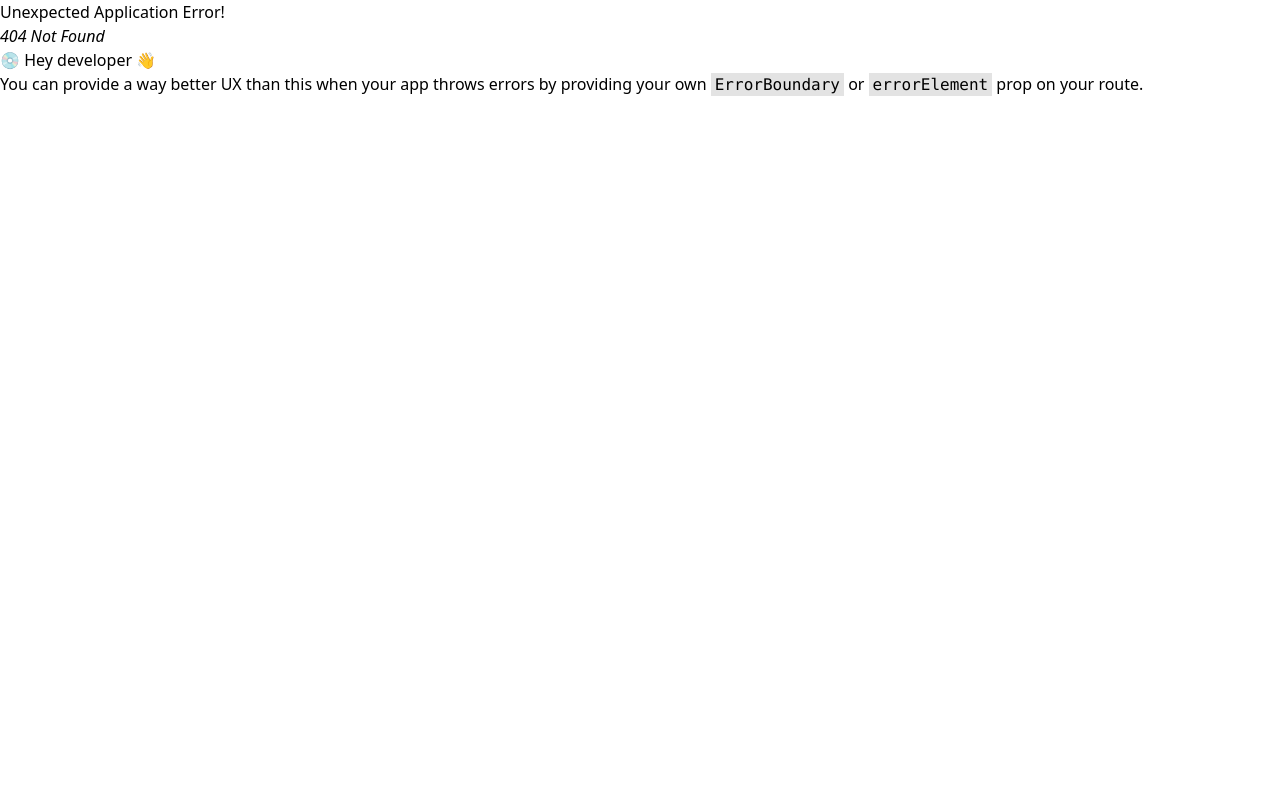
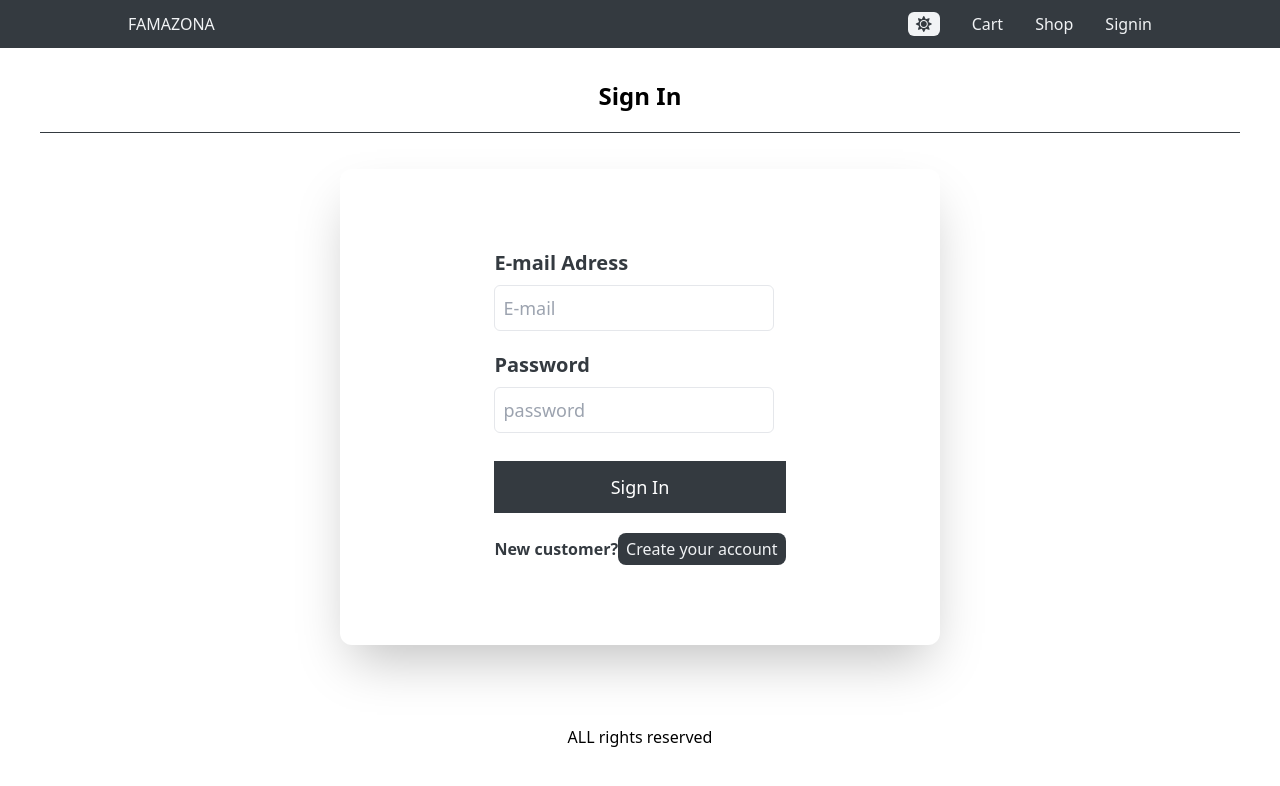
Before and after one commit to rezis-work/amazona, a React (Vite) app in the folder frontend/: page /signin in a window 1280 px wide. Before the commit this address had no page. Shown: the top 786 px of the page. Built offline with nearby package versions, Linux system fonts and the light colour scheme.

Commit message:
add sign in system and page

```diff
--- a/frontend/src/App.tsx
+++ b/frontend/src/App.tsx
@@ -6,6 +6,7 @@ import Footer from "./components/Footer";
 import Navbar from "./components/Navbar";
 import { useContext, useEffect } from "react";
 import { Store } from "./Store";
+
 function App() {
   const {
     state: { mode, cart },
--- a/frontend/src/Store.tsx
+++ b/frontend/src/Store.tsx
@@ -1,11 +1,19 @@
 import React from "react";
 import { Cart, CartItem } from "./types/Cart";
+import { UserInfo } from "./types/UserInfo";
 type AppState = {
   mode: string;
   cart: Cart;
+  userInfo?: UserInfo;
+  budget: number;
 };
 
 const initialState: AppState = {
+  budget: 0,
+  userInfo: localStorage.getItem("userInfo")
+    ? JSON.parse(localStorage.getItem("userInfo")!)
+    : null,
+
   mode: localStorage.getItem("mode")
     ? localStorage.getItem("mode")!
     : window.matchMedia &&
@@ -38,7 +46,10 @@ const initialState: AppState = {
 type Action =
   | { type: `SWITCH_MODE` }
   | { type: "CART_ADD_ITEM"; payload: CartItem }
-  | { type: "CART_REMOVE_ITEM"; payload: CartItem };
+  | { type: "CART_REMOVE_ITEM"; payload: CartItem }
+  | { type: "USER_SIGNIN"; payload: UserInfo }
+  | { type: "USER_SIGNOUT" }
+  | { type: "ADD_BUDGET"; payload: number };
 
 function reducer(state: AppState, action: Action): AppState {
   switch (action.type) {
@@ -66,6 +77,30 @@ function reducer(state: AppState, action: Action): AppState {
       localStorage.setItem("cartItems", JSON.stringify(cartItems));
       return { ...state, cart: { ...state.cart, cartItems } };
     }
+    case "USER_SIGNIN":
+      return { ...state, userInfo: action.payload };
+    case "USER_SIGNOUT":
+      return {
+        ...state,
+        cart: {
+          cartItems: [],
+          paymentMethod: "PayPal",
+          shippingAddress: {
+            fullName: "",
+            address: "",
+            postalCode: "",
+            city: "",
+            country: "",
+          },
+          itemsPrice: 0,
+          shippingPrice: 0,
+          taxPrice: 0,
+          totalPrice: 0,
+        },
+        userInfo: undefined,
+      };
+    case "ADD_BUDGET":
+      return { ...state, budget: action.payload };
     default:
       return state;
   }
--- a/frontend/src/components/Navbar.tsx
+++ b/frontend/src/components/Navbar.tsx
@@ -1,6 +1,8 @@
 import { Link } from "react-router-dom";
 import { Cart } from "../types/Cart";
 import { useState, useEffect } from "react";
+import { useContext } from "react";
+import { Store } from "../Store";
 
 interface NavProps {
   mode: string;
@@ -11,7 +13,11 @@ interface NavProps {
 export default function Navbar({ modeHandle, mode, cart }: NavProps) {
   const [opacity, setOpacity] = useState("bg-opacity-100");
   const [isMenuOpen, setIsMenuOpen] = useState(false);
+  const [isUserDropdownOpen, setIsUserDropdownOpen] = useState(false);
+  const { state, dispatch } = useContext(Store);
+  const { userInfo } = state;
 
+  console.log(userInfo);
   useEffect(() => {
     const handleScroll = () => {
       const scrollOpacity =
@@ -34,6 +40,19 @@ export default function Navbar({ modeHandle, mode, cart }: NavProps) {
 
   const closeMenu = () => {
     setIsMenuOpen(false);
+  };
+
+  const toggleUserDropdown = () => {
+    setIsUserDropdownOpen((prev) => !prev);
+  };
+
+  const signOutHandler = () => {
+    dispatch({ type: "USER_SIGNOUT" });
+    localStorage.removeItem("userInfo");
+    localStorage.removeItem("cartItems");
+    localStorage.removeItem("shippingAddress");
+    localStorage.removeItem("paymentMethod");
+    window.location.href = "/signin";
   };
 
   return (
@@ -86,9 +105,44 @@ export default function Navbar({ modeHandle, mode, cart }: NavProps) {
         <Link to="/shop" onClick={close} className="hover:text-gray-500">
           Shop
         </Link>
-        <Link to="/signin" onClick={closeMenu} className="hover:text-gray-500">
-          Signin
-        </Link>
+        {userInfo ? (
+          <div className="relative">
+            <button
+              onClick={toggleUserDropdown}
+              className="hover:text-gray-500"
+            >
+              {userInfo.name}
+            </button>
+            {isUserDropdownOpen && (
+              <div className="absolute right-0 mt-2 w-48 bg-white shadow-lg rounded-md py-1">
+                <Link
+                  to="/profile"
+                  onClick={closeMenu}
+                  className="block px-4 py-2 hover:bg-gray-100"
+                >
+                  Profile
+                </Link>
+                <Link
+                  to="/signin"
+                  onClick={() => {
+                    closeMenu(), signOutHandler();
+                  }}
+                  className="block px-4 py-2 hover:bg-gray-100"
+                >
+                  Sign Out
+                </Link>
+              </div>
+            )}
+          </div>
+        ) : (
+          <Link
+            to="/signin"
+            onClick={closeMenu}
+            className="hover:text-gray-500"
+          >
+            Signin
+          </Link>
+        )}
       </div>
       <nav
         className={`${
@@ -115,9 +169,44 @@ export default function Navbar({ modeHandle, mode, cart }: NavProps) {
         <Link className=" hover:text-gray-500" to="/shop">
           Shop
         </Link>
-        <Link className=" hover:text-gray-500" to="/signin">
-          Signin
-        </Link>
+        {userInfo ? (
+          <div className="relative">
+            <button
+              onClick={toggleUserDropdown}
+              className="hover:text-gray-500"
+            >
+              {userInfo.name}
+            </button>
+            {isUserDropdownOpen && (
+              <div className="absolute right-0 mt-2 w-48 bg-primaryColor rounded-md py-1">
+                <Link
+                  to="/profile"
+                  onClick={closeMenu}
+                  className="block px-4 py-2 hover:text-primaryColor hover:bg-gray-100 duration-200"
+                >
+                  Profile
+                </Link>
+                <Link
+                  to="/signin"
+                  onClick={() => {
+                    closeMenu(), signOutHandler();
+                  }}
+                  className="block px-4 py-2 hover:text-primaryColor hover:bg-gray-100 duration-200"
+                >
+                  Sign Out
+                </Link>
+              </div>
+            )}
+          </div>
+        ) : (
+          <Link
+            to="/signin"
+            onClick={closeMenu}
+            className="hover:text-gray-500"
+          >
+            Signin
+          </Link>
+        )}
       </nav>
     </div>
   );
--- /dev/null
+++ b/frontend/src/components/SmallContainer.tsx
@@ -0,0 +1,5 @@
+export default function Container({ children }: React.PropsWithChildren) {
+  return (
+    <div className=" mt-20 my-3 w-[350px] md:w-[600px] mx-auto">{children}</div>
+  );
+}
--- /dev/null
+++ b/frontend/src/hooks/userHooks.ts
@@ -0,0 +1,20 @@
+import { useMutation } from "@tanstack/react-query";
+import apiClient from "../apiClient";
+import { UserInfo } from "../types/UserInfo";
+
+export const useSigninMutation = () =>
+  useMutation({
+    mutationFn: async ({
+      email,
+      password,
+    }: {
+      email: string;
+      password: string;
+    }) =>
+      (
+        await apiClient.post<UserInfo>(`api/users/signin`, {
+          email,
+          password,
+        })
+      ).data,
+  });
--- a/frontend/src/main.tsx
+++ b/frontend/src/main.tsx
@@ -16,6 +16,7 @@ import { ReactQueryDevtools } from "@tanstack/react-query-devtools";
 import { QueryClient } from "@tanstack/react-query";
 import { StoreProvider } from "./Store.tsx";
 import CartPage from "./pages/CartPage.tsx";
+import SignInPage from "./pages/SignInPage.tsx";
 
 const queryClient = new QueryClient();
 
@@ -26,7 +27,8 @@ const router = createBrowserRouter(
       {/* ... etc. */}
       <Route index={true} element={<HomePage />} />
       <Route path="product/:slug" element={<ProductPage />} />
-      <Route path="/cart" element={<CartPage />} />
+      <Route path="cart" element={<CartPage />} />
+      <Route path="signin" element={<SignInPage />} />
     </Route>
   )
 );
--- /dev/null
+++ b/frontend/src/pages/SignInPage.tsx
@@ -0,0 +1,114 @@
+import { useContext, useEffect, useState } from "react";
+import { Link, useLocation, useNavigate } from "react-router-dom";
+import { Store } from "../Store";
+import { useSigninMutation } from "../hooks/userHooks";
+import { toast } from "react-toastify";
+import { getError } from "../utils";
+import { ApiError } from "../types/ApiError";
+import Container from "../components/Container";
+import { Helmet } from "react-helmet-async";
+import LoadingBox from "../components/LoadingBox";
+
+export default function SignInPage() {
+  const navigate = useNavigate();
+  const { search } = useLocation();
+  const redirectInUrl = new URLSearchParams(search).get("redirect");
+  const redirect = redirectInUrl ? redirectInUrl : "/";
+
+  const [email, setEmail] = useState("");
+  const [password, setPassword] = useState("");
+
+  const { state, dispatch } = useContext(Store);
+  const { userInfo } = state;
+
+  const { mutateAsync: signin, isLoading } = useSigninMutation();
+
+  const submitHandler = async (e: React.SyntheticEvent) => {
+    e.preventDefault();
+
+    try {
+      const data = await signin({
+        email,
+        password,
+      });
+      dispatch({ type: "USER_SIGNIN", payload: data });
+      localStorage.setItem("userInfo", JSON.stringify(data));
+      navigate(redirect);
+    } catch (err) {
+      toast.error(getError(err as ApiError));
+    }
+  };
+
+  useEffect(() => {
+    if (userInfo) {
+      navigate(redirect);
+    }
+  }, [navigate, redirect, userInfo]);
+
+  return (
+    <Container>
+      <Helmet>
+        <title>Sign In</title>
+      </Helmet>
+      <h1 className=" text-center font-bold  text-2xl mt-3 border-b-[1px] border-b-primaryColor pb-5">
+        Sign In
+      </h1>
+      <div className=" bg-white shadow-2xl  mb-20 rounded-xl flex items-center justify-center mt-9 py-20 lg:w-[50%] mx-auto">
+        <form onSubmit={submitHandler}>
+          <div className=" mb-3">
+            <label
+              className=" md:text-xl  text-primaryColor font-semibold"
+              htmlFor="email"
+            >
+              E-mail Adress
+            </label>{" "}
+            <br />
+            <input
+              type="email"
+              className=" mt-2 border p-2 w-[280px] md:text-lg outline-none rounded-md"
+              placeholder="E-mail"
+              value={email}
+              onChange={(e) => setEmail(e.target.value)}
+              required
+            />
+          </div>
+          <div className=" mt-5">
+            <label
+              className=" md:text-xl text-primaryColor font-semibold"
+              htmlFor="password"
+            >
+              Password
+            </label>{" "}
+            <br />
+            <input
+              type="password"
+              className="mt-2 mb-7 border p-2 w-[280px] md:text-lg outline-none rounded-md"
+              placeholder="password"
+              onChange={(e) => setPassword(e.target.value)}
+              required
+            />
+          </div>
+          <div className=" flex justify-center">
+            <button
+              disabled={isLoading}
+              type="submit"
+              className=" bg-primaryColor text-white py-3 w-full mb-5 hover:bg-black md:text-lg duration-200"
+            >
+              Sign In
+            </button>
+            {isLoading && <LoadingBox />}
+          </div>
+          <div className=" text-primaryColor flex justify-between items-center">
+            <span className=" font-semibold">New customer?</span>
+            <Link
+              className=" bg-primaryColor text-textPrimary py-1 px-2 rounded-lg hover:bg-textPrimary hover:text-primaryColor duration-200"
+              to={`/signup?redirect=${redirect}`}
+            >
+              Create your account
+            </Link>
+          </div>
+        </form>
+      </div>
+    </Container>
+  );
+}
--- /dev/null
+++ b/frontend/src/types/UserInfo.ts
@@ -0,0 +1,7 @@
+export type UserInfo = {
+  name: string;
+  email: string;
+  phoneNumber: number;
+  isAdmin: boolean;
+  token: string;
+};
```
